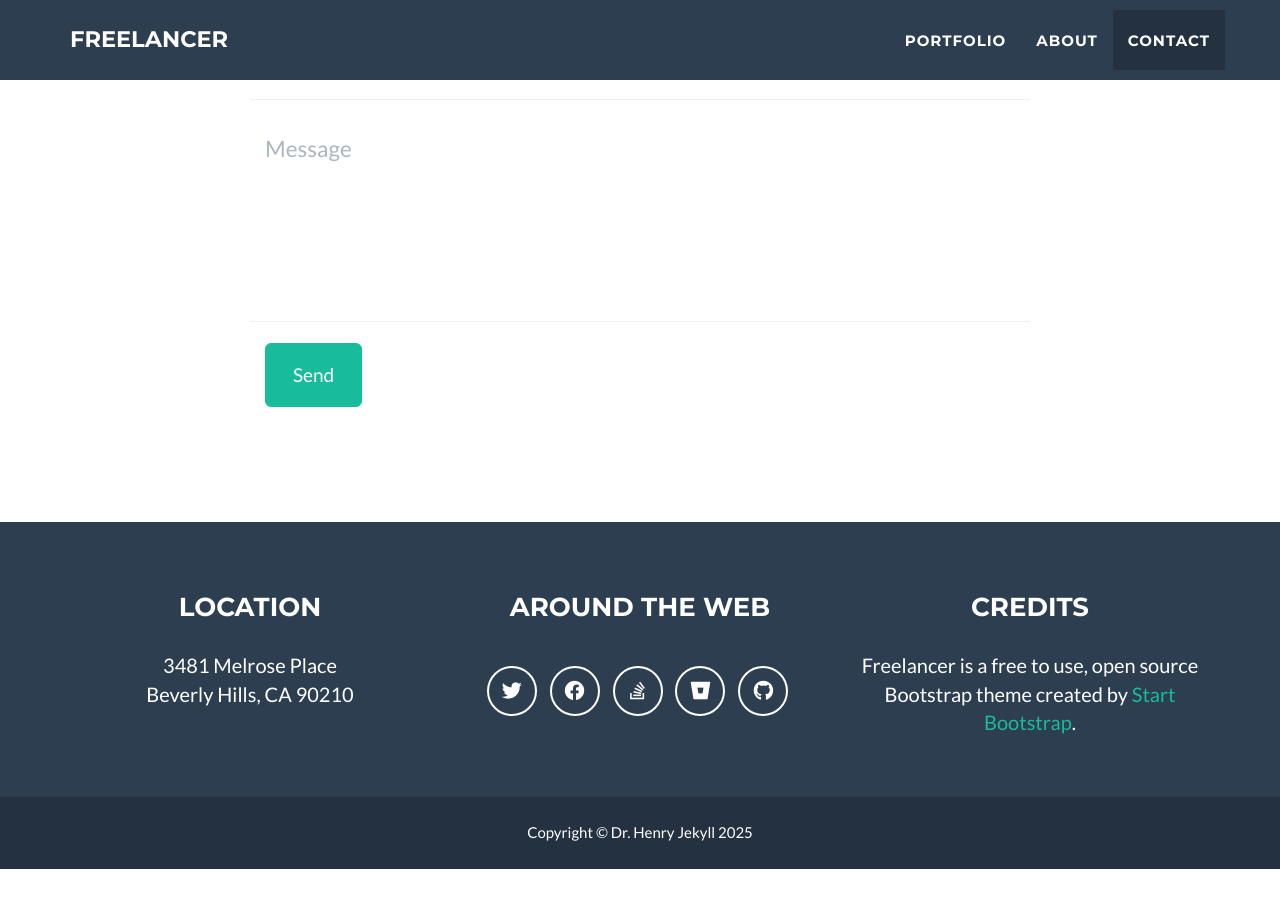
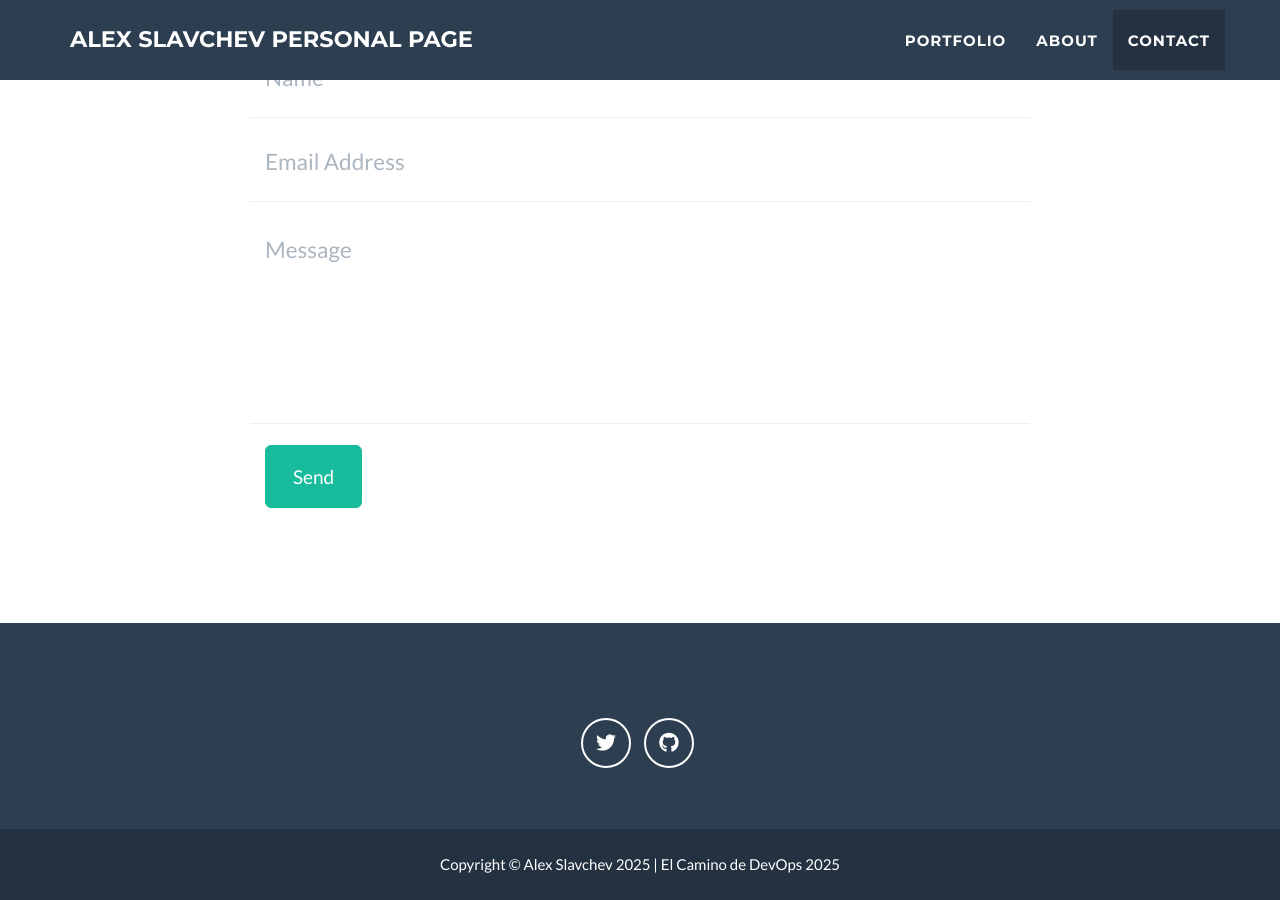
Before and after one commit to aslavchev/aslavchev.github.io, a Jekyll site: the page built from _posts/2014-07-18-project-1.markdown, in a window 1280 px wide and 900 px high, scrolled down 2523 px. Built offline with Jekyll 4.4.1, drawn with Linux system fonts in a browser that asks for light colours; before the commit the page ends 3392 px from its top, so only the background shows below that; some of the changed text lies outside the part shown.

Commit message:
Update _config.yaml

```diff
--- a/_config.yml
+++ b/_config.yml
@@ -1,11 +1,11 @@
 # Site settings
-title: Freelancer
+title: Alex Slavchev personal page #Freelancer
 email: your-email@domain.com
 url: https://github.com/jeromelachaud/freelancer-theme
 description: "Write an awesome description for your new site here. You can edit this line in _config.yml. It will appear in your document head meta (for Google search results) and in your feed.xml site description."
 keywords: "your keywords, separated by commas"
-skills: "Web Developer - Graphic Artist - User Experience Designer"
-meta_author: LastName FirstName
+skills: "Quality Assurance - FX Trading - Football Coaching"
+meta_author: Alex Slavchev
 
 # Google webmaster tools
 google_verify:
@@ -32,31 +32,31 @@
 
 # Footer settings
 footer:
-  copyright: Dr. Henry Jekyll
-  location: Location
-  social: Around the Web
-  credits: Credits
+  copyright: Alex Slavchev 2025 | El Camino de DevOps
+#   location: Location
+#   social: Around the Web
+#   credits: Credits
 
 # Social networks usernames (many more available: google-plus, flickr, dribbble, pinterest, instagram, tumblr, linkedin, etc.)
 social:
   - title: twitter
-    url: http://twitter.com/jekyllrb
-  - title: facebook
-    url:
-  - title: stack-overflow
-    url: http://stackoverflow.com/questions/tagged/jekyll
-  - title: bitbucket
-    url: http://bitbucket.org/jekyll
+    url: http://twitter.com/AleksSlavchev
+  # - title: facebook
+  #   url:
+  # - title: stack-overflow
+  #   url: http://stackoverflow.com/questions/tagged/jekyll
+  # - title: bitbucket
+  #   url: http://bitbucket.org/jekyll
   - title: github
-    url: http://github.com/jekyll
+    url: http://github.com/aslavchev
 
 # Postal address (add as many lines as necessary)
-address:
-  - line: 3481 Melrose Place
-  - line: Beverly Hills, CA 90210
+# address:
+#   - line: 3481 Melrose Place
+#   - line: Beverly Hills, CA 90210
 
 # Credits content
-credits: 'Freelancer is a free to use, open source Bootstrap theme created by <a href="http://startbootstrap.com">Start Bootstrap</a>.'
+# credits: 'Freelancer is a free to use, open source Bootstrap theme created by <a href="http://startbootstrap.com">Start Bootstrap</a>.'
 
 # Build settings
 markdown: kramdown
```
